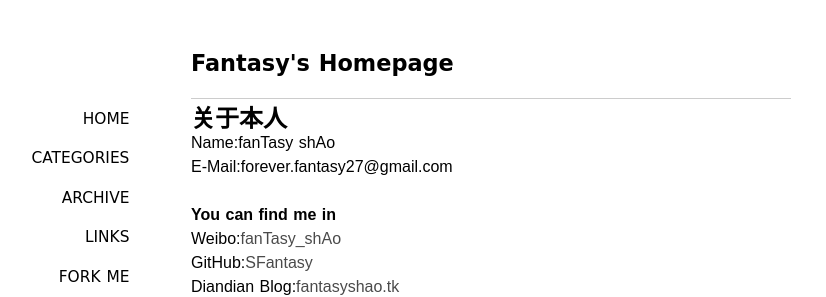
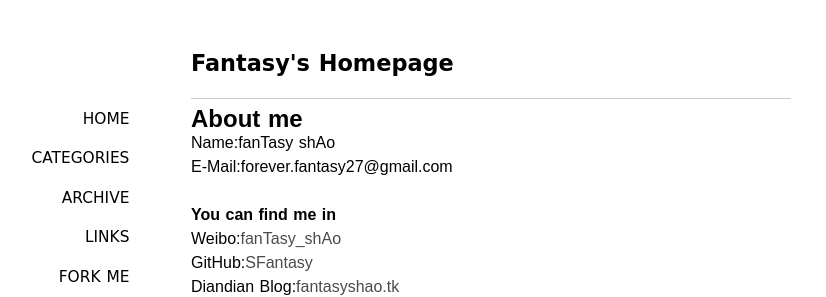
Before and after one commit to SFantasy/blog, a Jekyll site: the page built from about.html, in a window 1280 px wide. Shown: the top 297 px of the page, without its empty margins (149-975 px from the left). Built offline with Jekyll 4.4.1, drawn with Linux system fonts in a browser that asks for light colours; Markdown is read by kramdown in place of the engine named in the settings; comment, search, counter and statistics services are not loaded.

Commit message:
Update about.html
change the title to English.

```diff
--- a/about.html
+++ b/about.html
@@ -1,5 +1,5 @@
 ---
-title: 关于本人
+title: About me
 layout: page
 comments: yes
 ---
```
